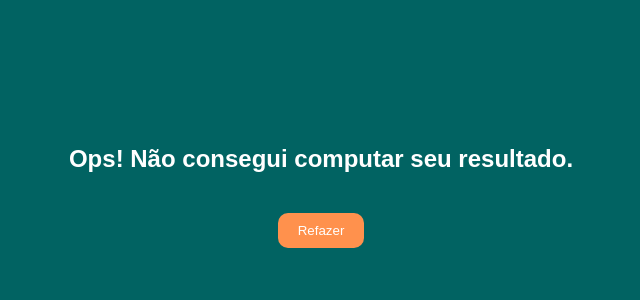
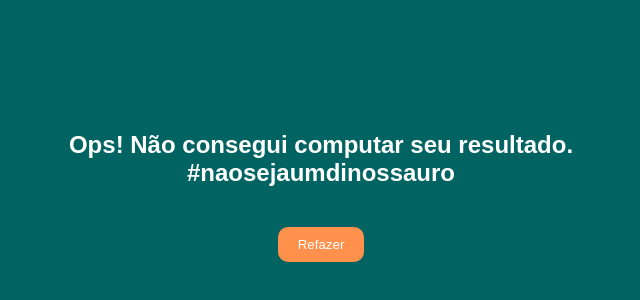
Before and after one commit to simplifique-squad/Quiz-EAD-Ao-Vivo, a plain HTML site: page results.html in a window 1280 px wide. Shown: the part 204-504 px from the top of the page, without its empty margins (319-959 px from the left). Drawn offline with Linux system fonts and the light colour scheme.

```diff
--- a/css/style.css
+++ b/css/style.css
@@ -1,4 +1,5 @@
 * {
+	-webkit-appearance: none;
     margin: 0;
     padding: inherit;
     font-family: 'Montserrat', sans-serif;
--- a/results.html
+++ b/results.html
@@ -32,7 +32,7 @@
 			} else if (perfil == "aoVivo") {
 				text.innerHTML = "Heyyy ! As aulas ao vivo estão te esperando!<br>#naosejaumdinossauro";
 			} else {
-				text.innerHTML = "Ops! Não consegui computar seu resultado.";
+				text.innerHTML = "Ops! Não consegui computar seu resultado.<br>#naosejaumdinossauro";
 			}
 
 		}
```
